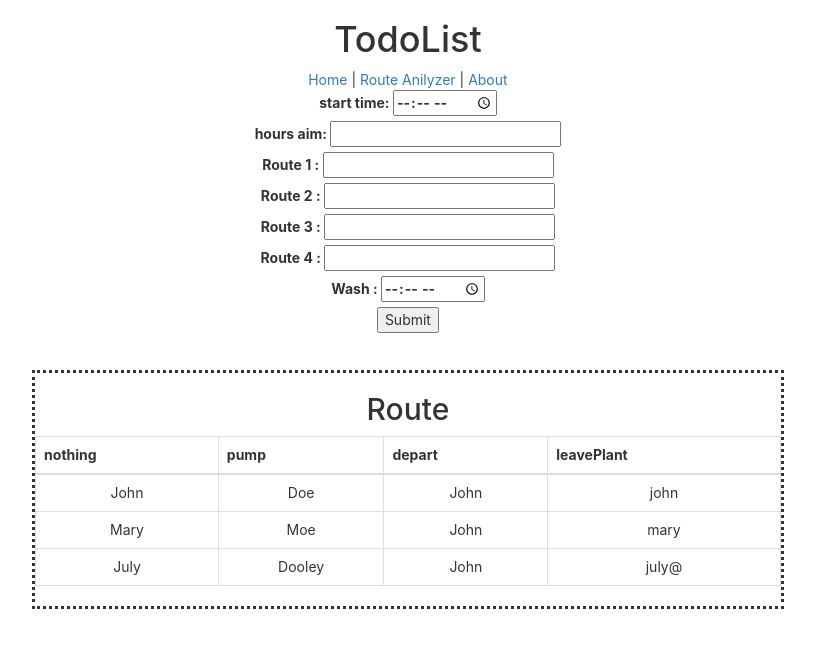
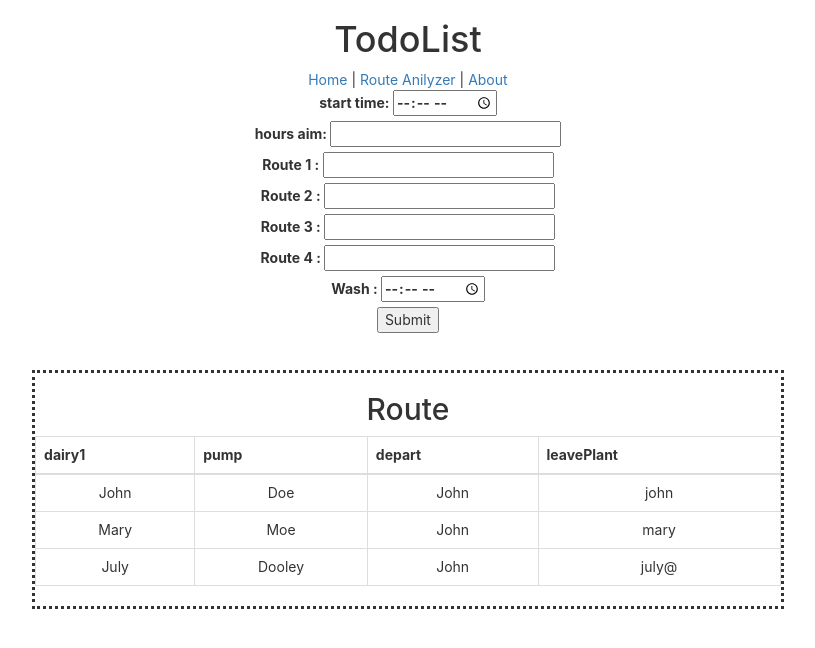
Before and after one commit to migs120/Liston-react, a React (Create React App) app: page /Route_anilyzer in a window 1280 px wide. Shown: the top 648 px of the page, without its empty margins (232-1047 px from the left). Built offline with nearby package versions, Linux system fonts and the light colour scheme.

Commit message:
added state routes object

```diff
--- a/src/components/RouteAnilyzer/routeAnilyzeTable.js
+++ b/src/components/RouteAnilyzer/routeAnilyzeTable.js
@@ -18,7 +18,7 @@ class RouteAnilyzeTable extends React.Component {
 
                                                                             <thead>
                                                                               <tr>
-                                                                                <th>{this.props.routes === 'undifined' ? 'nothing' : this.props.routes.Route1}</th>
+                                                                                <th>{this.props.routes[0].name}</th>
                                                                                 <th>pump</th>
                                                                                 <th>depart</th>
                                                                                 <th>leavePlant</th>
--- a/src/components/RouteAnilyzer/route_anilyze.js
+++ b/src/components/RouteAnilyzer/route_anilyze.js
@@ -15,7 +15,27 @@ class RouteAlilyze extends React.Component {
                                                                                  console.log('RuntimeA clicked')
 
                                                                              }
-                                                            state = RoutesAssign
+
+                                                             state = {
+
+                                                                      routes:[
+                                                                                {  name:'dairy1',
+                                                                                    to:15,
+                                                                                    pump:35,
+                                                                                    from:15,
+                                                                                    unload:40
+
+                                                                                },
+                                                                                {  name:'dairy2',
+                                                                                    to:15,
+                                                                                    pump:35,
+                                                                                    from:15,
+                                                                                    unload:40
+
+                                                                                }
+                                                                                ]
+
+                                                                    }
 
 
                                             render () {
@@ -29,7 +49,7 @@ class RouteAlilyze extends React.Component {
 
                                                                     <br/><br/>
 
-                                                                   <RouteAnilyzeTable routes={RoutesAssign} />
+                                                                   <RouteAnilyzeTable routes={this.state.routes} />
 
 
                                                               </div>
@@ -40,7 +60,37 @@ class RouteAlilyze extends React.Component {
                                           }
 
 
-                                                               var Routes = {klompe:{to: 7, from:10},golob:{to:9,from:12}}
+                                                               var Routes = [
+
+                                                                                {  name:'dairy1',
+                                                                                    to:15,
+                                                                                    pump:35,
+                                                                                    from:15,
+                                                                                    unload:40
+
+                                                                                },
+                                                                                {  name:'dairy2',
+                                                                                    to:15,
+                                                                                    pump:35,
+                                                                                    from:15,
+                                                                                    unload:40
+
+                                                                                },
+                                                                                 {  name:'dairy3',
+                                                                                    to:15,
+                                                                                    pump:35,
+                                                                                    from:15,
+                                                                                    unload:40
+
+                                                                                },
+                                                                                 {  name:'dairy4',
+                                                                                    to:15,
+                                                                                    pump:35,
+                                                                                    from:15,
+                                                                                    unload:40
+
+                                                                                }
+                                                                              ]
 
                                                                //var RoutesAssign;
 
```
